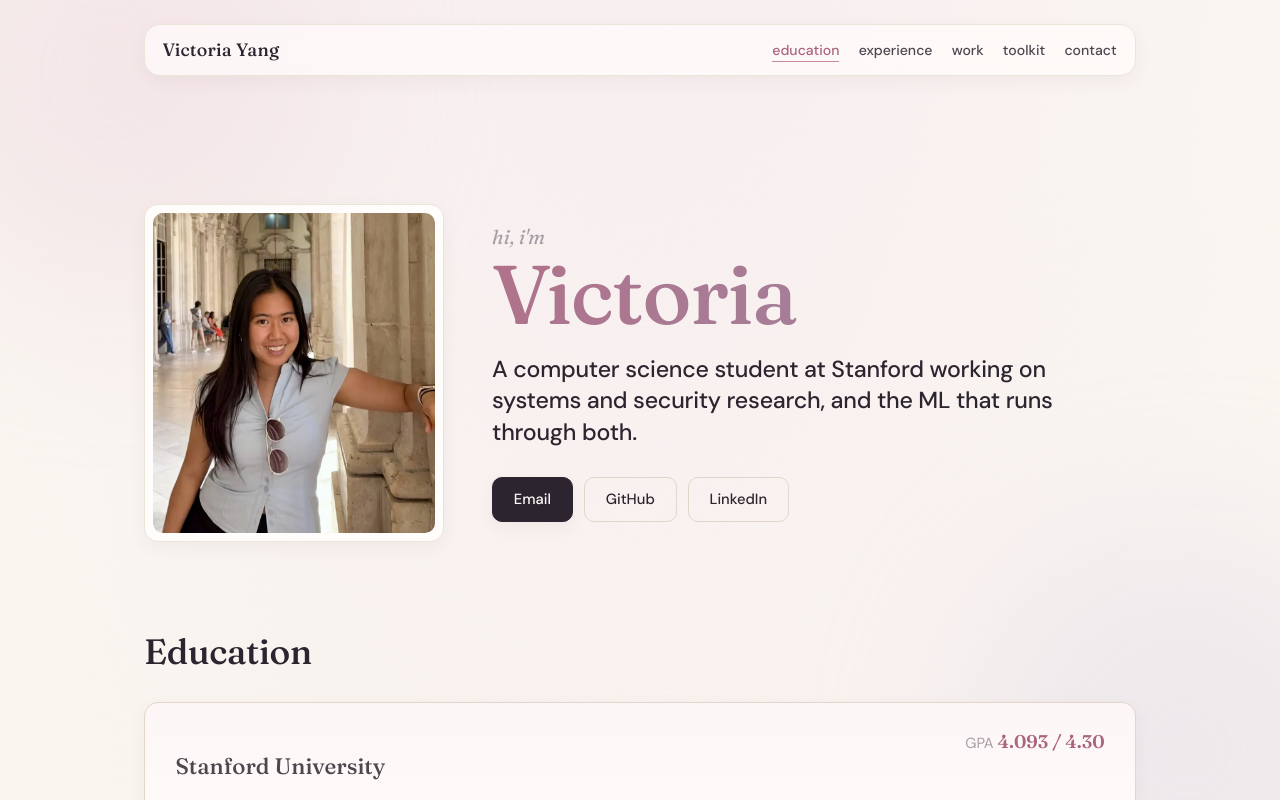
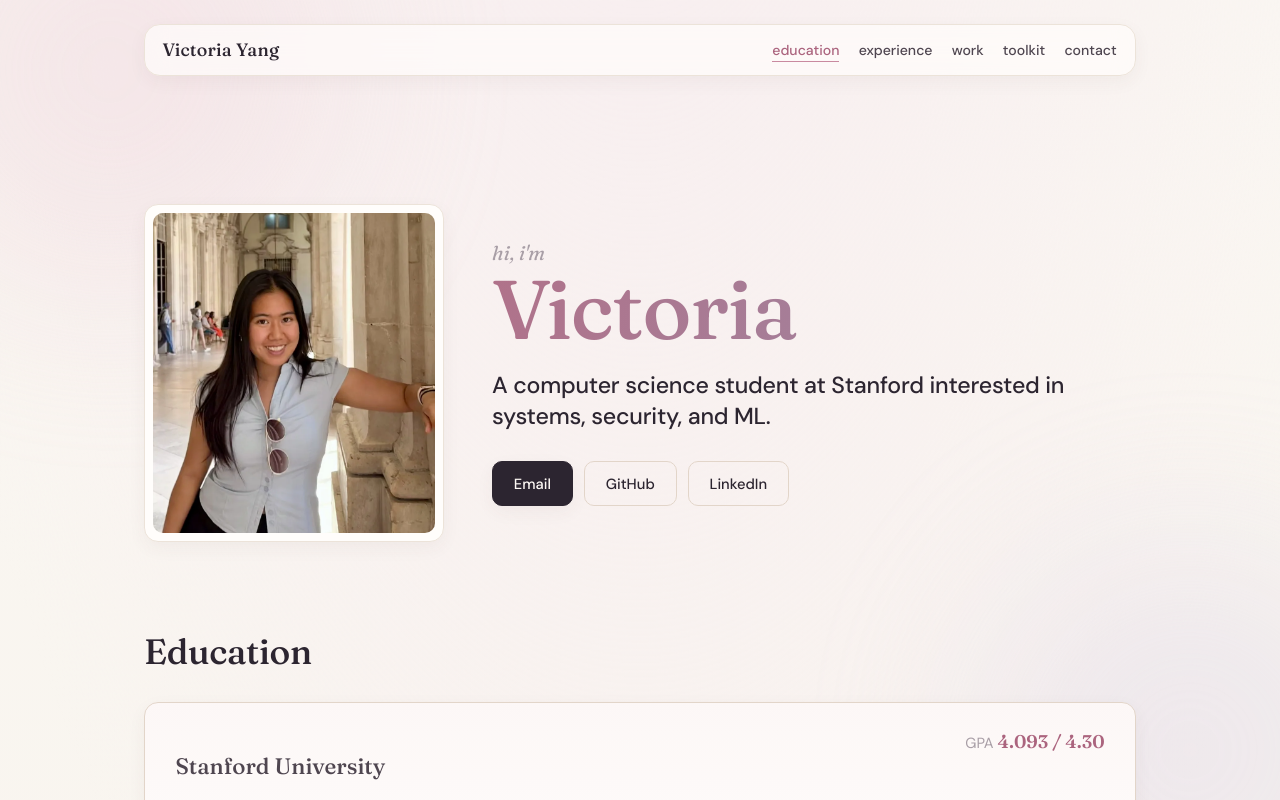
Before and after one commit to rivacoit/rivacoit.github.io, a React (Vite) app: page / in a window 1280 px wide. Shown: the top 800 px of the page. Built offline with nearby package versions, Linux system fonts and the light colour scheme.

Commit message:
Simplify tagline

```diff
--- a/src/App.jsx
+++ b/src/App.jsx
@@ -481,8 +481,8 @@
                 <p className="hero-hi">hi, i&apos;m</p>
                 <h1 className="hero-name">Victoria</h1>
                 <p className="hero-tagline">
-                  A computer science student at Stanford working on systems and
-                  security research, and the ML that runs through both.
+                  A computer science student at Stanford interested in systems,
+                  security, and ML.
                 </p>
                 <div className="home-actions">
                   <a className="button-primary" href="mailto:victoriayang425@gmail.com">
```
